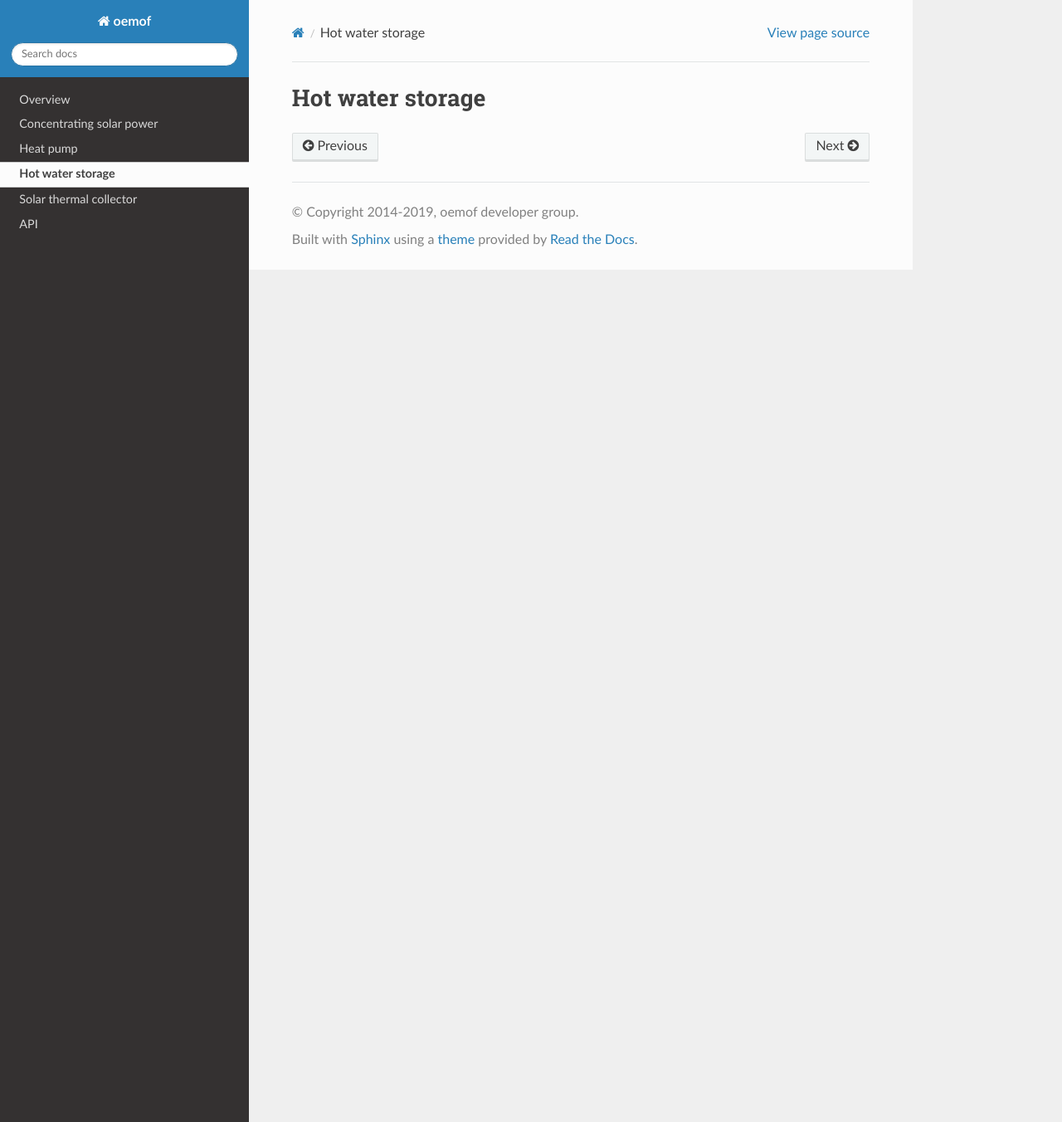
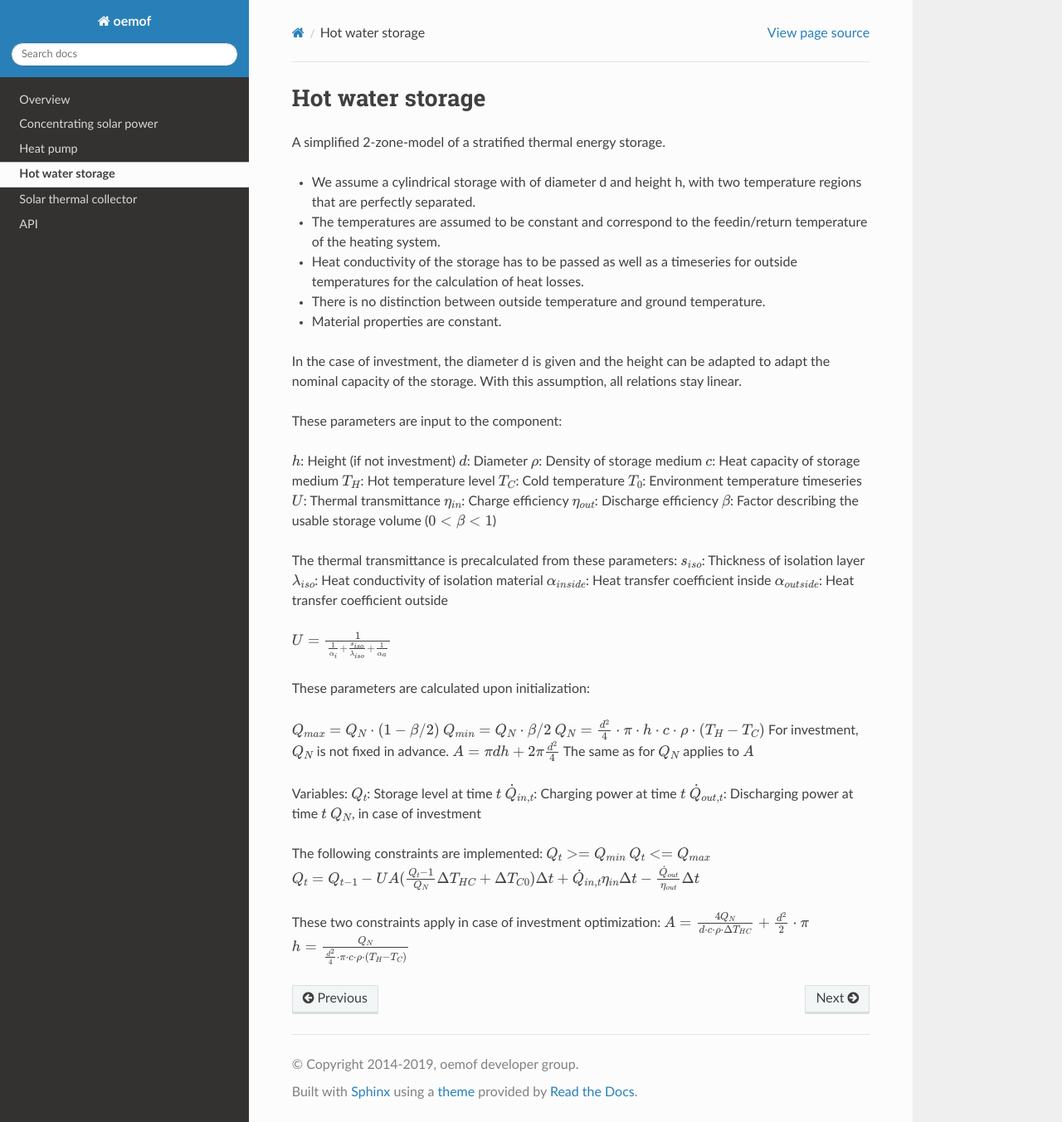
Before and after one commit to oemof/oemof-thermal, a Sphinx documentation site: the page built from docs/hot_water_storage.rst, in a window 1280 px wide and 1352 px high. Shown: the whole window at 83% size. Built offline with Sphinx 7.4.7 and the Read the Docs theme 2.0.0, drawn with Linux system fonts in a browser that asks for light colours; formulas are drawn with MathJax 3.

Commit message:
State formulas in storage docs

```diff
--- a/docs/hot_water_storage.rst
+++ b/docs/hot_water_storage.rst
@@ -3,3 +3,63 @@
 ~~~~~~~~~~~~~~~~~
 Hot water storage
 ~~~~~~~~~~~~~~~~~
+
+A simplified 2-zone-model of a stratified thermal energy storage.
+
+* We assume a cylindrical storage with of diameter d and height h,
+  with two temperature regions that are perfectly separated.
+* The temperatures are assumed to be constant and correspond to
+  the feedin/return temperature of the heating system.
+* Heat conductivity of the storage has to be passed as well as a timeseries
+  for outside temperatures for the calculation of heat losses.
+* There is no distinction between outside temperature and ground temperature.
+* Material properties are constant.
+
+In the case of investment, the diameter d is given and the height can be
+adapted to adapt the nominal capacity of the storage. With this assumption,
+all relations stay linear.
+
+
+These parameters are input to the component:
+
+:math:`h`: Height (if not investment)
+:math:`d`: Diameter
+:math:`\rho`: Density of storage medium
+:math:`c`: Heat capacity of storage medium
+:math:`T_H`: Hot temperature level
+:math:`T_C`: Cold temperature
+:math:`T_0`: Environment temperature timeseries
+:math:`U`: Thermal transmittance
+:math:`\eta_{in}`: Charge efficiency
+:math:`\eta_{out}`: Discharge efficiency
+:math:`\beta`: Factor describing the usable storage volume (:math:`0<\beta<1`)
+
+The thermal transmittance is precalculated from these parameters:
+:math:`s_{iso}`: Thickness of isolation layer
+:math:`\lambda_{iso}`: Heat conductivity of isolation material
+:math:`\alpha_{inside}`: Heat transfer coefficient inside
+:math:`\alpha_{outside}`: Heat transfer coefficient outside
+
+:math:`U = \frac{1}{\frac{1}{\alpha_i} + \frac{s_{iso}}{\lambda_ {iso}} + \frac{1}{\alpha_a}}`
+
+These parameters are calculated upon initialization:
+
+:math:`Q_{max} = Q_N \cdot (1-\beta/2)`
+:math:`Q_{min} = Q_N \cdot \beta/2`
+:math:`Q_N = \frac{d^2}{4} \cdot \pi \cdot h \cdot c \cdot \rho \cdot \left( T_{H} - T_{C} \right)` For investment, :math:`Q_N` is not fixed in advance.
+:math:`A = \pi d h + 2 \pi \frac{d^2}{4}` The same as for :math:`Q_N` applies to :math:`A`
+
+Variables:
+:math:`Q_t`: Storage level at time :math:`t`
+:math:`\dot{Q}_{in,t}`: Charging power at time :math:`t`
+:math:`\dot{Q}_{out,t}`: Discharging power at time :math:`t`
+:math:`Q_N`, in case of investment
+
+The following constraints are implemented:
+:math:`Q_t >= Q_{min}`
+:math:`Q_t <= Q_{max}`
+:math:`Q_t = Q_{t-1} - UA(\frac{Q_t-1}{Q_N} \Delta T_{HC} + \Delta T_{C0})\Delta t + \dot{Q}_{in,t}\eta_{in}\Delta t - \frac{\dot{Q}_{out}}{\eta_{out}}\Delta t`
+
+These two constraints apply in case of investment optimization:
+:math:`A = \frac{4 Q_N}{d \cdot c \cdot \rho \cdot \Delta T_{HC}} + \frac{d^2}{2} \cdot \pi`
+:math:`h = \frac{Q_N}{\frac{d^2}{4} \cdot \pi \cdot c \cdot \rho \cdot \left( T_{H} - T_{C} \right)}`
```
